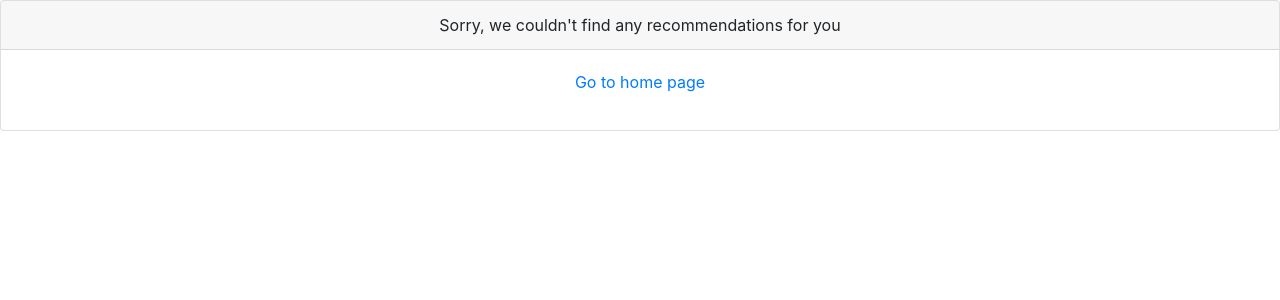
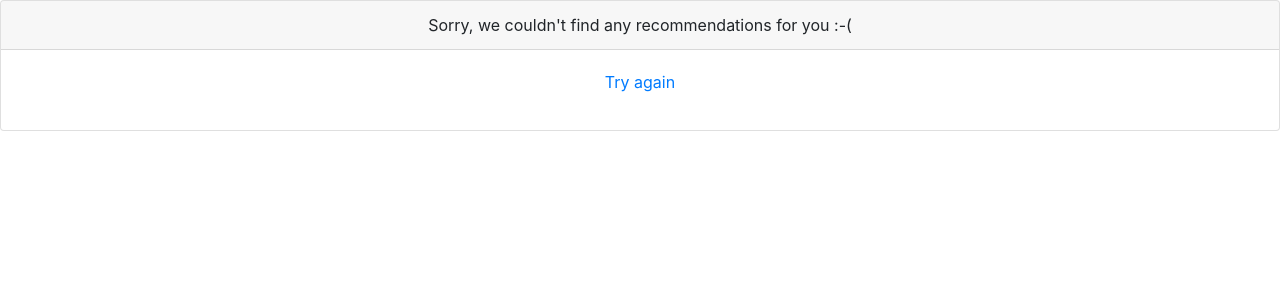
Before and after one commit to jaissugam/Book-Recommendation-System, a Flask app: template templates/page-not-found.html in a window 1280 px wide. Shown: the top 300 px of the page. Run offline with Flask 2, Linux system fonts and the light colour scheme; the template is opened without the code that fills it, so the values that code supplies are empty.

Commit message:
fixed error page

```diff
--- a/templates/page-not-found.html
+++ b/templates/page-not-found.html
@@ -7,10 +7,10 @@
 <body>
     <div class="card text-center">
         <div class="card-header">
-            Sorry, we couldn't find any recommendations for you
+            Sorry, we couldn't find any recommendations for you :-(
         </div>
         <div class="card-body">
-            <p><a href="{{url_for('home')}}">Go to home page</a></p>
+            <p><a href="{{url_for('home')}}">Try again</a></p>
         </div>
     </div>
 </body>
```
